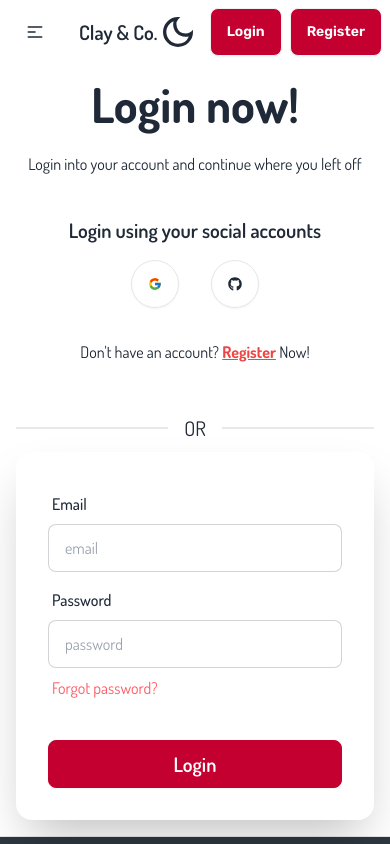
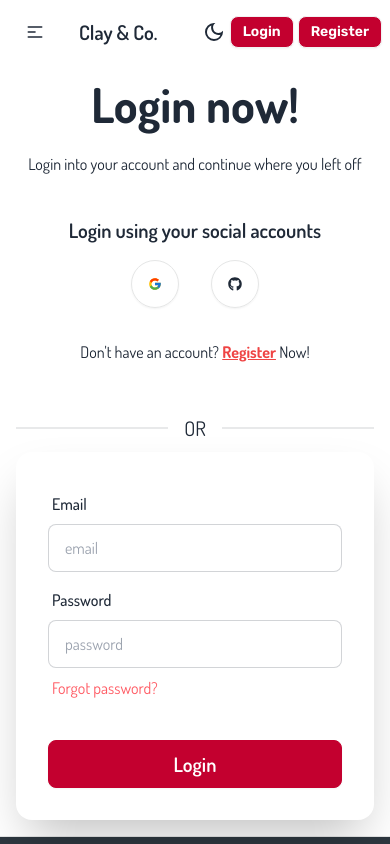
Before and after one commit to Shahriar-Hossain-Alvi/clay-and-co-client, a React (Vite) app: page /login in a window 390 px wide. Shown: the top 844 px of the page. Built offline with nearby package versions, Linux system fonts and the light colour scheme; no server answers.

Commit message:
navbar responsive done

```diff
--- a/src/components/Pages/Shared/Navbar.jsx
+++ b/src/components/Pages/Shared/Navbar.jsx
@@ -12,17 +12,17 @@ const Navbar = () => {
 
     const [theme, setTheme] = useState(localStorage.getItem('theme') ? localStorage.getItem('theme') : "light");
 
-    useEffect(()=>{
+    useEffect(() => {
         localStorage.setItem("theme", theme);
         const localTheme = localStorage.getItem("theme");
         document.querySelector("html").setAttribute('data-theme', localTheme)
     }, [theme]);
 
-    const handleToogleTheme = e=>{
-        if(e.target.checked){
+    const handleToogleTheme = e => {
+        if (e.target.checked) {
             setTheme('dark');
         }
-        else{
+        else {
             setTheme('light');
         }
     }
@@ -59,28 +59,28 @@ const Navbar = () => {
                     </ul>
                 </div>
                 <div className="navbar-end">
-                    <label className="swap swap-rotate mr-3">
+                    <label className="swap swap-rotate mr-1 md:mr-3 lg:mr-3">
 
                         {/* this hidden checkbox controls the state */}
                         <input
-                        onChange={handleToogleTheme}
-                        checked={theme ==='light'? false : true}
-                        type="checkbox" />
+                            onChange={handleToogleTheme}
+                            checked={theme === 'light' ? false : true}
+                            type="checkbox" />
 
                         {/* sun icon */}
-                        <LuSun className="swap-on fill-current w-10 h-10" />
+                        <LuSun className="swap-on fill-current w-6 h-6 md:w-10 md:h-10 lg:w-10 lg:h-10" />
 
                         {/* moon icon */}
-                        <MdOutlineDarkMode className="swap-off fill-current w-10 h-10" />
+                        <MdOutlineDarkMode className="swap-off fill-current w-6 h-6 md:w-10 md:h-10 lg:w-10 lg:h-10" />
                     </label>
                     {
                         user ?
-                            <div >
+                            <div>
                                 <a id="clickable">
                                     <img className="w-12 h-12 rounded-full" src={user.photoURL} alt="" />
                                 </a>
                                 <Tooltip
-                                place="left-start" className="space-y-2" anchorSelect="#clickable" clickable>
+                                    place="left-start" className="space-y-2" anchorSelect="#clickable" clickable>
                                     <h4 className="text-center text-lg font-medium">Name: <span className="font-bold text-primaryColor">
                                         {user.displayName}
                                     </span></h4>
@@ -88,14 +88,14 @@ const Navbar = () => {
                                 </Tooltip>
                             </div>
                             :
-                            <div className="flex gap-2">
+                            <div className="flex gap-1 md:gap-2 lg:gap-2">
                                 <Link to="/login">
-                                    <button className="btn bg-primaryColor text-white font-semibold font-rubic hover:bg-white hover:text-black hover:border-primaryColor">
+                                    <button className="btn btn-sm md:btn-md lg:btn-md bg-primaryColor text-white font-semibold font-rubic hover:bg-white hover:text-black hover:border-primaryColor">
                                         Login
                                     </button>
                                 </Link>
                                 <Link to="/register">
-                                    <button className="btn bg-primaryColor text-white font-semibold font-rubic hover:bg-white hover:text-black hover:border-primaryColor">
+                                    <button className="btn btn-sm md:btn-md lg:btn-md  bg-primaryColor text-white font-semibold font-rubic hover:bg-white hover:text-black hover:border-primaryColor">
                                         Register
                                     </button>
                                 </Link>
```
